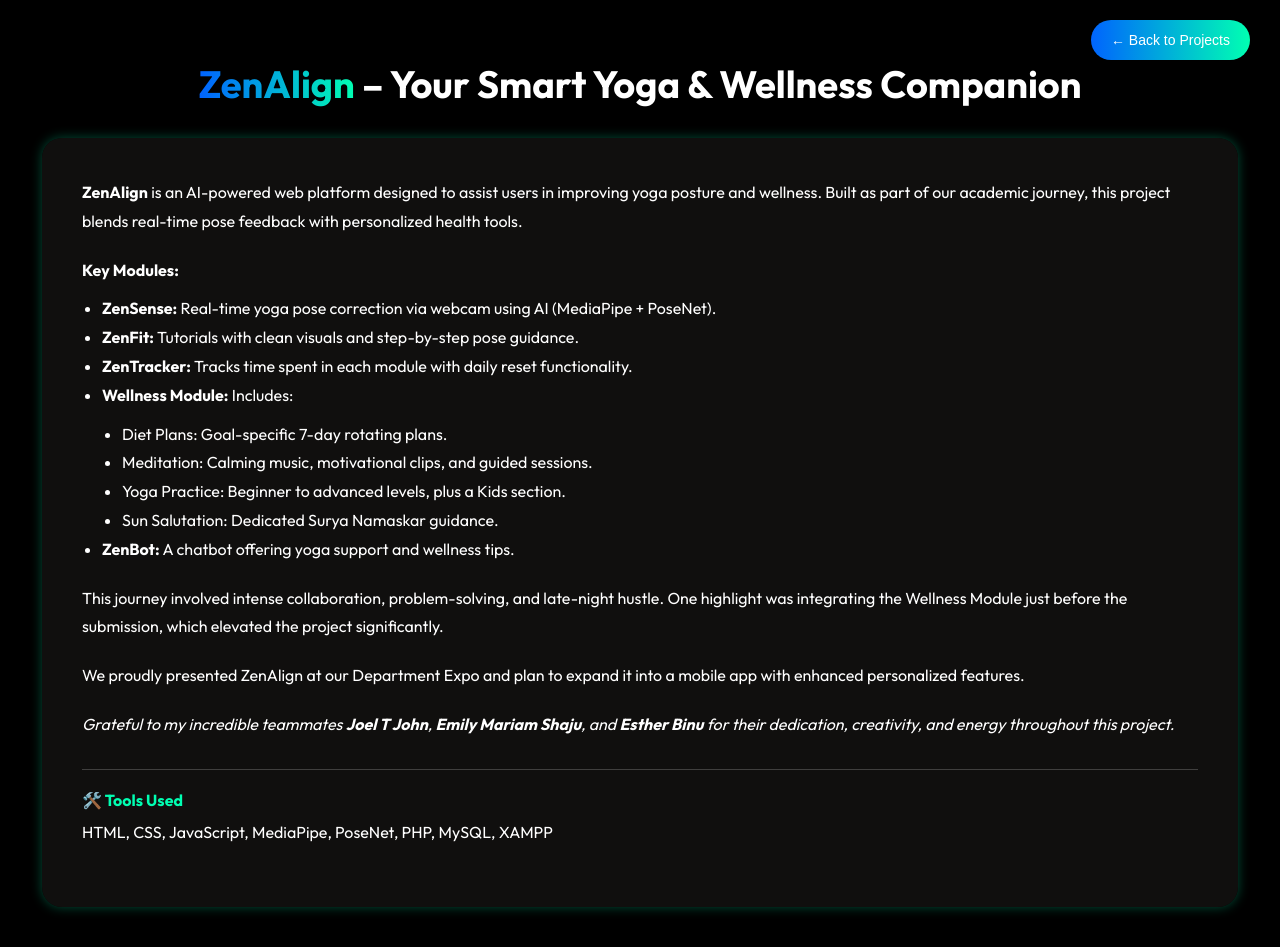
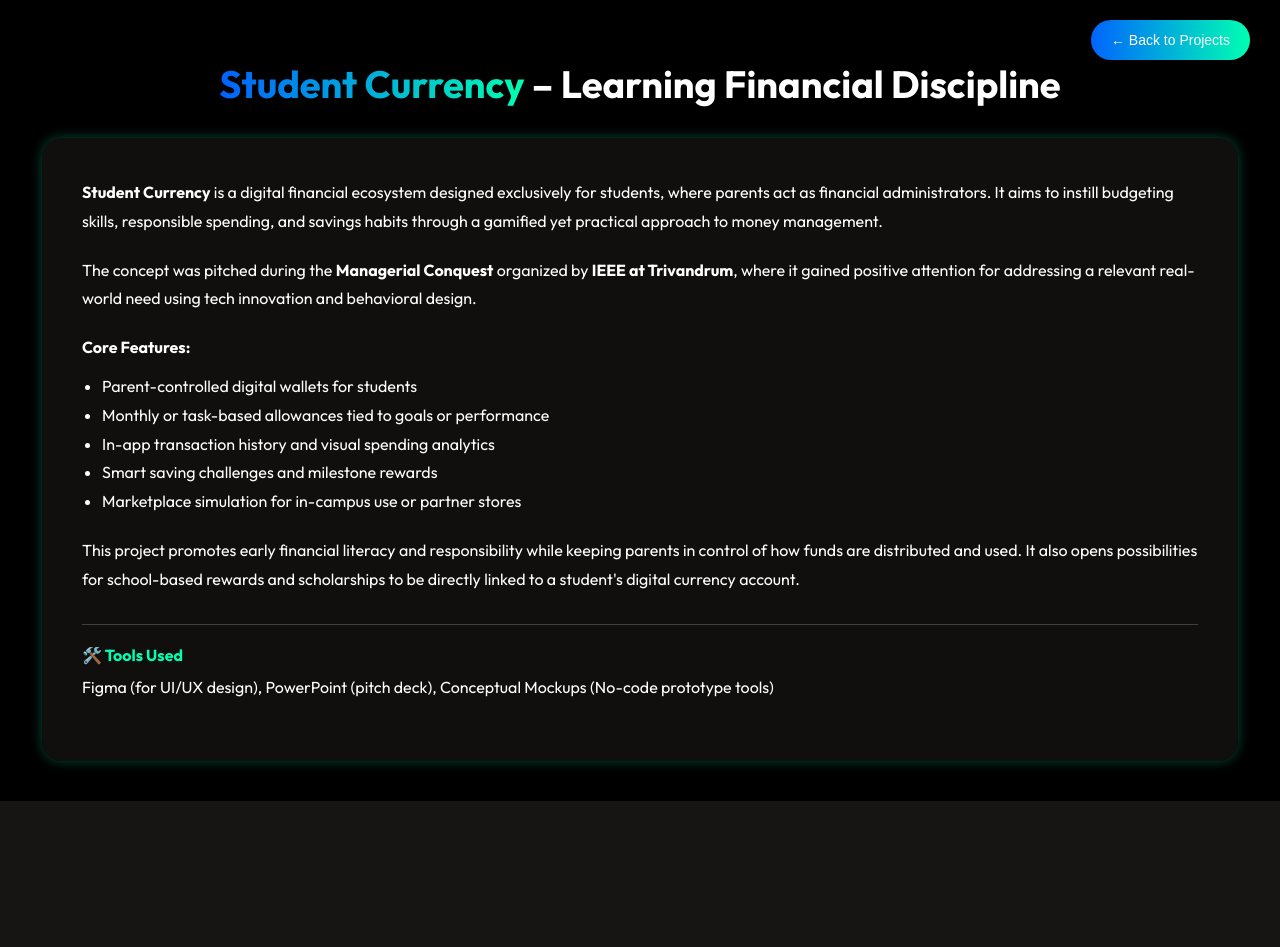
Before and after one commit to Liyo08/Portfolio-React, a React (Vite) app: page /projects/currency in a window 1280 px wide. After the commit the page ends 801 px from the top, so only its background shows below. Built offline with nearby package versions, Linux system fonts and the light colour scheme.

Commit message:
Currency page completed

```diff
--- a/src/Components/Currency/Currency.jsx
+++ b/src/Components/Currency/Currency.jsx
@@ -22,60 +22,49 @@ const Currency = () => {
   return (
     <div className="project-detail-container">
       {/* Back Button */}
-     <HashLink to="/#project" smooth>
-  <button className="back-btn">← Back to Projects</button>
-</HashLink>
+      <HashLink to="/#project" smooth>
+        <button className="back-btn">← Back to Projects</button>
+      </HashLink>
 
 
       {/* Project Heading */}
-      <h1 className="project-title"><span>ZenAlign</span> – Your Smart Yoga & Wellness Companion</h1>
+      <h1 className="project-title"><span>Student Currency</span> – Learning Financial Discipline</h1>
 
       {/* Content Box */}
       <div className="project-box">
         <p>
-          <strong>ZenAlign</strong> is an AI-powered web platform designed to assist users in improving yoga posture and wellness.
-          Built as part of our academic journey, this project blends real-time pose feedback with personalized health tools.
+          <strong>Student Currency</strong> is a digital financial ecosystem designed exclusively for students, where parents act as financial administrators. It aims to instill budgeting skills, responsible spending, and savings habits through a gamified yet practical approach to money management.
         </p>
 
         <p>
-          <strong>Key Modules:</strong>
+          The concept was pitched during the <strong>Managerial Conquest</strong> organized by <strong>IEEE at Trivandrum</strong>, where it gained positive attention for addressing a relevant real-world need using tech innovation and behavioral design.
+        </p>
+
+        <p>
+          <strong>Core Features:</strong>
           <ul>
-            <li><strong>ZenSense:</strong> Real-time yoga pose correction via webcam using AI (MediaPipe + PoseNet).</li>
-            <li><strong>ZenFit:</strong> Tutorials with clean visuals and step-by-step pose guidance.</li>
-            <li><strong>ZenTracker:</strong> Tracks time spent in each module with daily reset functionality.</li>
-            <li><strong>Wellness Module:</strong> Includes:
-              <ul>
-                <li>Diet Plans: Goal-specific 7-day rotating plans.</li>
-                <li>Meditation: Calming music, motivational clips, and guided sessions.</li>
-                <li>Yoga Practice: Beginner to advanced levels, plus a Kids section.</li>
-                <li>Sun Salutation: Dedicated Surya Namaskar guidance.</li>
-              </ul>
-            </li>
-            <li><strong>ZenBot:</strong> A chatbot offering yoga support and wellness tips.</li>
+            <li>Parent-controlled digital wallets for students</li>
+            <li>Monthly or task-based allowances tied to goals or performance</li>
+            <li>In-app transaction history and visual spending analytics</li>
+            <li>Smart saving challenges and milestone rewards</li>
+            <li>Marketplace simulation for in-campus use or partner stores</li>
           </ul>
         </p>
 
         <p>
-          This journey involved intense collaboration, problem-solving, and late-night hustle. One highlight was integrating the Wellness Module just before the submission, which elevated the project significantly.
+          This project promotes early financial literacy and responsibility while keeping parents in control of how funds are distributed and used. It also opens possibilities for school-based rewards and scholarships to be directly linked to a student's digital currency account.
         </p>
 
-        <p>
-          We proudly presented ZenAlign at our Department Expo and plan to expand it into a mobile app with enhanced personalized features.
-        </p>
 
-        <p className="team-credits">
-          Grateful to my incredible teammates <strong>Joel T John</strong>, <strong>Emily Mariam Shaju</strong>, and <strong>Esther Binu</strong> for their dedication, creativity, and energy throughout this project.
-        </p>
 
         <div className="tools-used">
           <h4>🛠️ Tools Used</h4>
-          <p>HTML, CSS, JavaScript, MediaPipe, PoseNet, PHP, MySQL, XAMPP</p>
+          <p>Figma (for UI/UX design), PowerPoint (pitch deck), Conceptual Mockups (No-code prototype tools)</p>
         </div>
-
-
       </div>
     </div>
-  );
+
+      );
 };
 
-export default Currency;
+      export default Currency;
```
